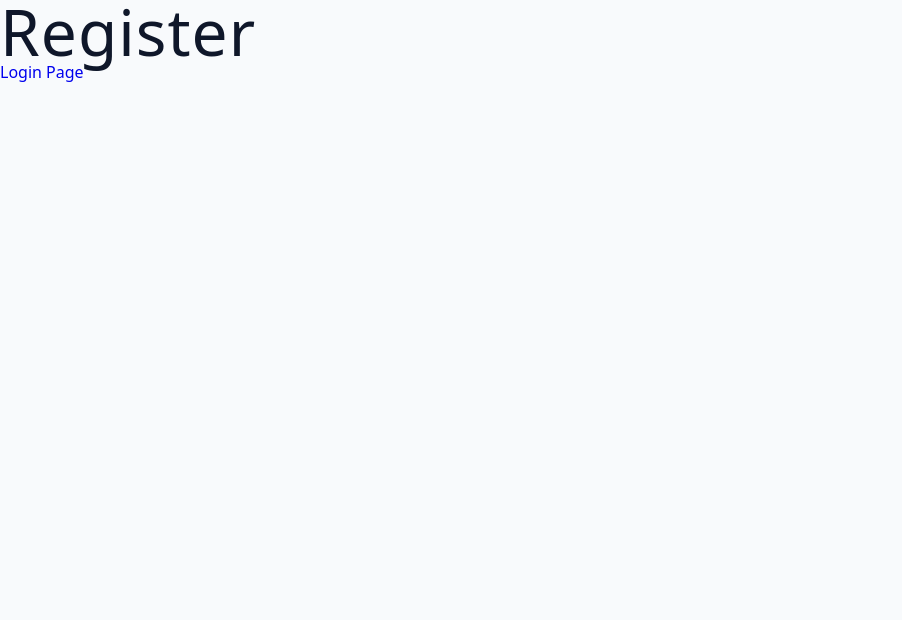
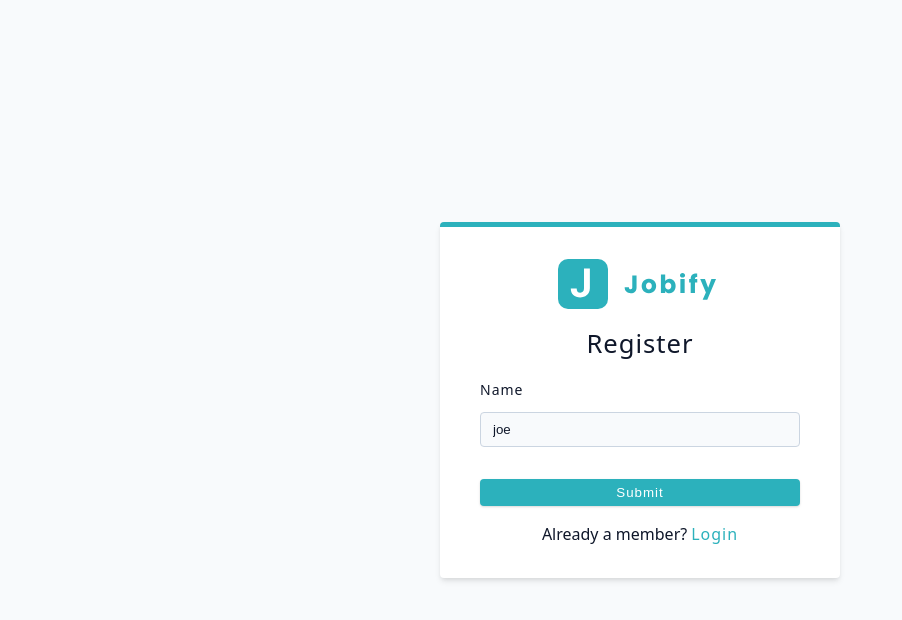
Before and after one commit to thenatural86/job-tracker-frontend, a React (Vite) app: page /register in a window 1280 px wide. Shown: the top 620 px of the page, without its empty margins (0-902 px from the left). Built offline with nearby package versions, Linux system fonts and the light colour scheme.

Commit message:
register page setup

```diff
--- a/src/pages/Register.jsx
+++ b/src/pages/Register.jsx
@@ -1,12 +1,39 @@
 import React from 'react'
 import { Link } from 'react-router-dom'
+import Wrapper from '../assets/wrappers/RegisterAndLoginPage'
+import { Logo } from '../components'
 
 const Register = () => {
   return (
-    <div>
-      <h1>Register</h1>
-      <Link to='/login'>Login Page</Link>
-    </div>
+    <Wrapper>
+      <form className='form'>
+        <Logo />
+        <h4>Register</h4>
+        <div className='form-row'>
+          <label htmlFor='name' className='form-label'>
+            name
+          </label>
+          <input
+            type='text'
+            id='name'
+            name='name'
+            className='form-input'
+            defaultValue='joe'
+            required
+          />
+        </div>
+
+        <button type='submit' className='btn btn-block'>
+          submit
+        </button>
+        <p>
+          Already a member?
+          <Link to='/login' className='member-btn'>
+            Login
+          </Link>
+        </p>
+      </form>
+    </Wrapper>
   )
 }
 
```
